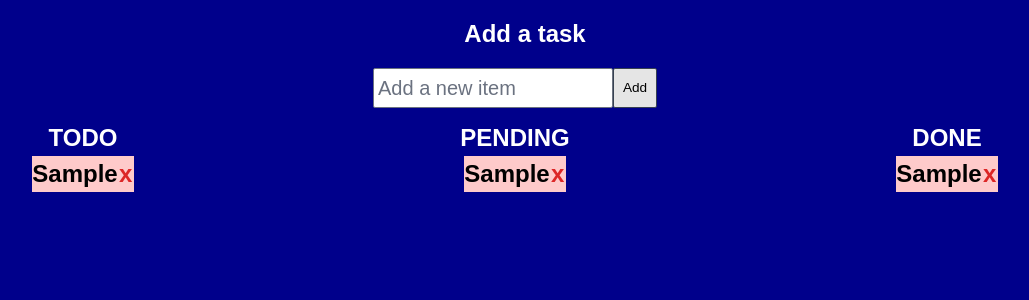
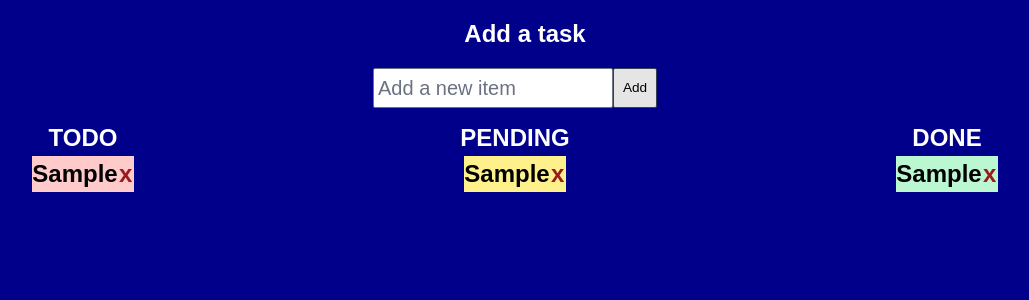
Before and after one commit to wirenpaper/todo-frontend, a Next.js app: page / in a window 1280 px wide. Both pictures are taken after typing "Sample" into the empty fields and a click on the button "Add". Shown: the top 300 px of the page, without its empty margins (125-1154 px from the left). Built offline with nearby package versions, Linux system fonts and the light colour scheme.

Commit message:
columns unique colors

```diff
--- a/app/item.tsx
+++ b/app/item.tsx
@@ -3,13 +3,14 @@ import React from "react";
 interface ItemProps {
   text: string;
   onDelete: () => void;
+  bgColor: string;
 }
 
-const Item: React.FC<ItemProps> = ({ text, onDelete }) => {
+const Item: React.FC<ItemProps> = ({ text, onDelete, bgColor }) => {
   return (
-    <div className="flex justify-between bg-red-200 mb-2">
+    <div className={`flex ${bgColor} mb-2`}>
       <h2>{text}</h2>
-      <button onClick={onDelete} className="text-red-600 font-bold size-4">
+      <button onClick={onDelete} className="text-red-800 font-bold size-4">
         <h2>x</h2>
       </button>
     </div>
--- a/app/page.tsx
+++ b/app/page.tsx
@@ -22,7 +22,9 @@ export default function Home() {
     <>
       <div className="flex justify-center">
         <div className="flex-row">
-          <h2 className="p-4 pl-9 flex justify-center text-white">Add a task</h2>
+          <h2 className="p-4 pl-9 flex justify-center text-white">
+            Add a task
+          </h2>
           <form onSubmit={handleSubmit}>
             <div className="flex justify-center">
               <input
@@ -49,6 +51,7 @@ export default function Home() {
               <Item
                 key={index}
                 text={text}
+                bgColor="bg-red-200"
                 onDelete={() => handleDelete(index)}
               />
             ))}
@@ -61,6 +64,7 @@ export default function Home() {
               <Item
                 key={index}
                 text={text}
+                bgColor="bg-yellow-200"
                 onDelete={() => handleDelete(index)}
               />
             ))}
@@ -73,6 +77,7 @@ export default function Home() {
               <Item
                 key={index}
                 text={text}
+                bgColor="bg-green-200"
                 onDelete={() => handleDelete(index)}
               />
             ))}
```
